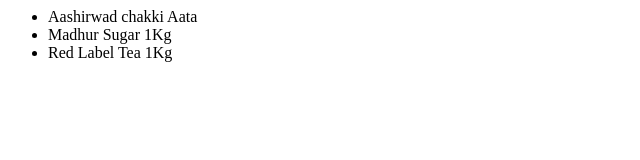
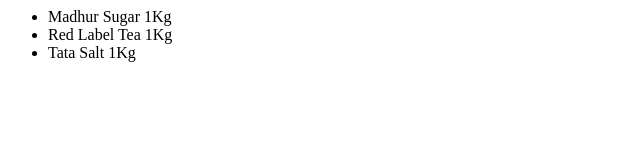
Before and after one commit to Mo-ui-stack/newGitTest, a plain HTML site: page index.html in a window 1280 px wide. Shown: the whole page, without its empty margins (0-640 px from the left). Drawn offline with Linux system fonts and the light colour scheme.

Commit message:
shopping list modified

```diff
--- a/index.html
+++ b/index.html
@@ -7,9 +7,9 @@
 <body>
 <div>
 <ul>
-<li>Aashirwad chakki Aata</li>
 <li>Madhur Sugar 1Kg</li>
 <li>Red Label Tea 1Kg</li>
+<li>Tata Salt 1Kg</li>
 </ul>
 </div>
 </body>
```
